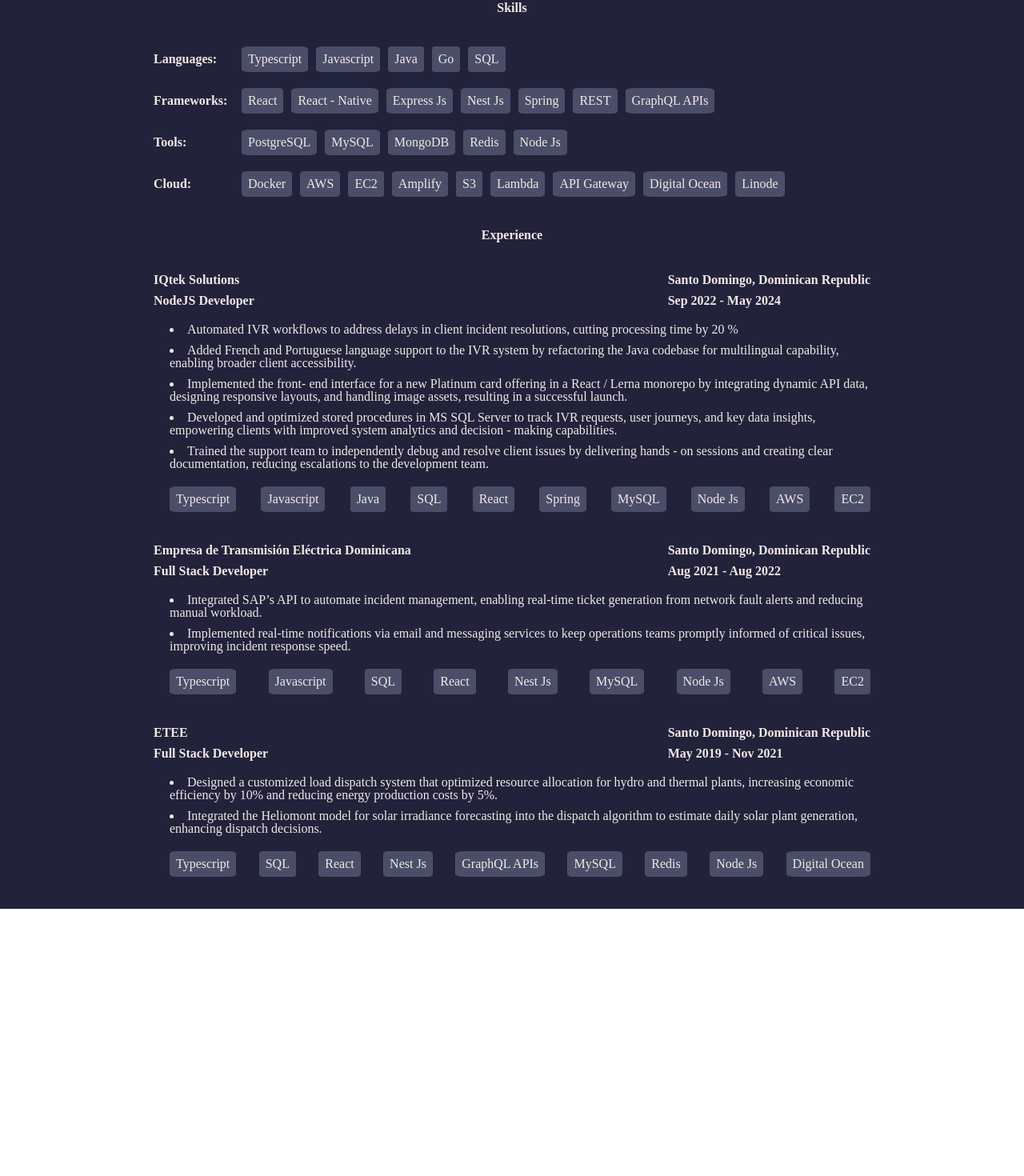
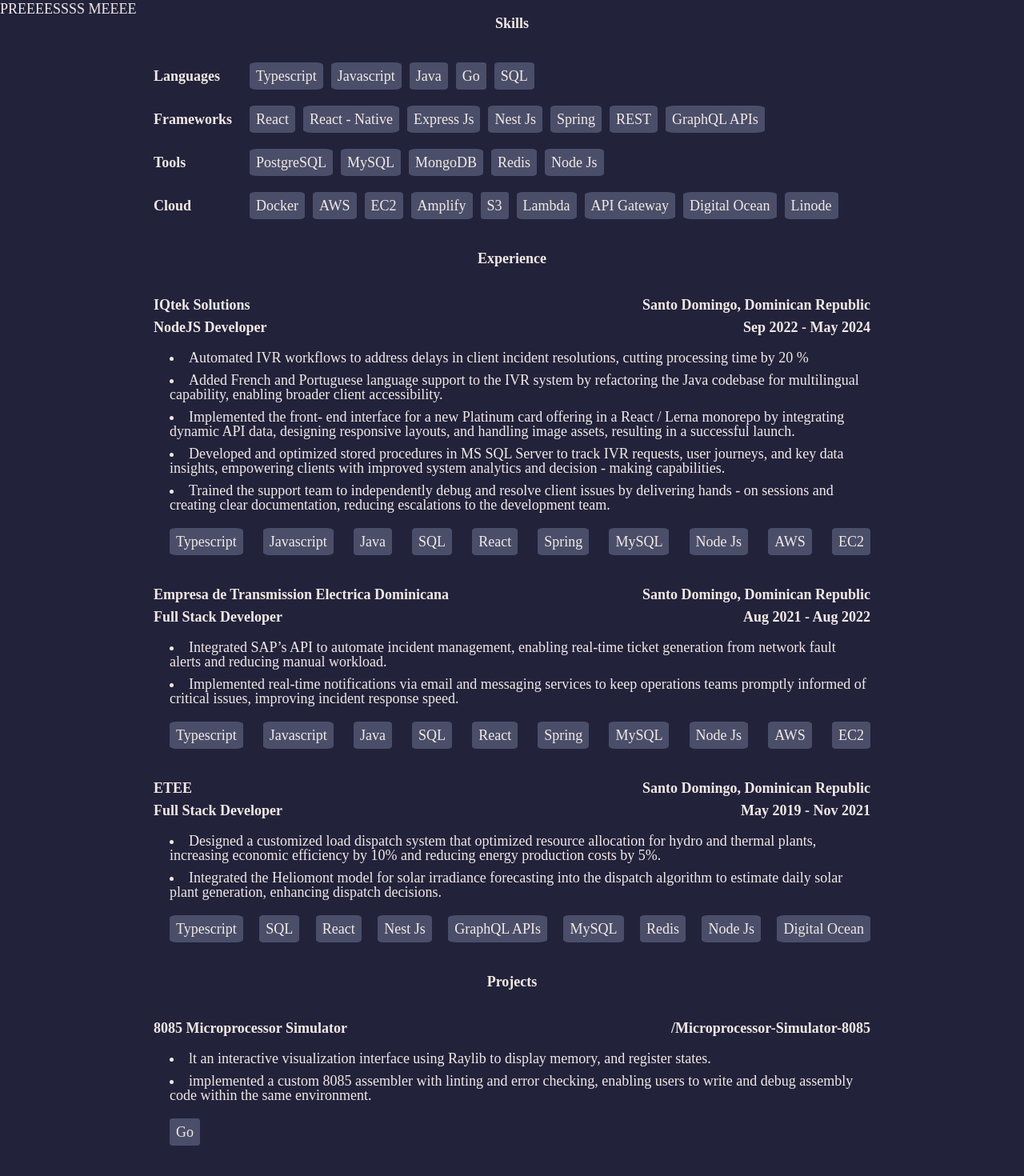
Before and after one commit to CollegeRideOut/collegerideout.dev, a React (Vite) app: page /work in a window 1280 px wide. Shown: the part 118-1588 px from the top of the page at 80% size. Before the commit the page ends 1254 px from the top, so only its background shows below. Built offline with nearby package versions, Linux system fonts and the light colour scheme.

Commit message:
added projects

```diff
--- a/src/routes/__root.tsx
+++ b/src/routes/__root.tsx
@@ -71,7 +71,8 @@ export const Route = createRootRoute({
                     height: '100%',
                     display: 'flex',
                     flexDirection: 'column',
-                    flex: '1 1 auto'
+                    flex: '1 1 auto',
+                    textDecoration: 'none', color: theme.colors.text, fontSize: 18,
                 }}
             >
 
@@ -96,15 +97,16 @@ export const Route = createRootRoute({
                             display: 'flex',
                             columnGap: 20
                         }}>
-                            <Link to="/stats" style={linkStyle}>
+                            <Link to="/about" style={linkStyle}>
                                 Stats
                             </Link>
                             <Link to="/work" style={linkStyle}>
-                                Work
+                                Resume
                             </Link>
                         </div>
                     </div>
                     <Outlet />
+                    <div style={{ width: '100%', height: 50 }}></div>
                 </ThemeContext.Provider>
             </div>
         )
--- a/src/routes/work.tsx
+++ b/src/routes/work.tsx
@@ -13,45 +13,51 @@ const initSkills = [
         title: 'Languages',
         visible: true,
         vals: [
-            { value: 'Typescript', on: true, },
-            { value: 'Javascript', on: true },
-            { value: 'Java', on: true },
-            { value: 'Go', on: true },
-            { value: 'SQL', on: true },
+            { value: 'Typescript', on: false, },
+            { value: 'Javascript', on: false },
+            { value: 'Java', on: false },
+            { value: 'Go', on: false },
+            { value: 'SQL', on: false },
+        ]
+
+    },
+    {
+        title: 'Frameworks',
+        visible: true,
+        vals: [
+            { value: 'React', on: false },
+            { value: 'React - Native', on: false },
+            { value: 'Express Js', on: false },
+            { value: 'Nest Js', on: false },
+            { value: 'Spring', on: false },
+            { value: 'REST', on: false },
+            { value: 'GraphQL APIs', on: false },
         ]
     },
     {
-        title: 'Frameworks',
+        title: 'Tools',
+        visible: true,
         vals: [
-            { value: 'React', on: true },
-            { value: 'React - Native', on: true },
-            { value: 'Express Js', on: true },
-            { value: 'Nest Js', on: true },
-            { value: 'Spring', on: true },
-            { value: 'REST', on: true },
-            { value: 'GraphQL APIs', on: true },
+            { value: 'PostgreSQL', on: false },
+            { value: 'MySQL', on: false },
+            { value: 'MongoDB', on: false },
+            { value: 'Redis', on: false, },
+            { value: 'Node Js', on: false },
         ]
     },
     {
-        title: 'Tools', vals: [
-            { value: 'PostgreSQL', on: true },
-            { value: 'MySQL', on: true },
-            { value: 'MongoDB', on: true },
-            { value: 'Redis', on: true, },
-            { value: 'Node Js', on: true },
-        ]
-    },
-    {
-        title: 'Cloud', vals: [
-            { value: 'Docker', on: true },
-            { value: 'AWS', on: true },
-            { value: 'EC2', on: true },
-            { value: 'Amplify', on: true },
-            { value: 'S3', on: true },
-            { value: 'Lambda', on: true },
-            { value: 'API Gateway', on: true },
-            { value: 'Digital Ocean', on: true },
-            { value: 'Linode', on: true },
+        title: 'Cloud',
+        visible: true,
+        vals: [
+            { value: 'Docker', on: false },
+            { value: 'AWS', on: false },
+            { value: 'EC2', on: false },
+            { value: 'Amplify', on: false },
+            { value: 'S3', on: false },
+            { value: 'Lambda', on: false },
+            { value: 'API Gateway', on: false },
+            { value: 'Digital Ocean', on: false },
+            { value: 'Linode', on: false },
 
         ]
     }
@@ -59,6 +65,8 @@ const initSkills = [
 
 let initExperience = [
     {
+
+        visible: true,
         company: 'IQtek Solutions',
         position: 'NodeJS Developer',
         localtion: 'Santo Domingo, Dominican Republic',
@@ -68,7 +76,6 @@ let initExperience = [
             'Java', 'Typescript', 'Javascript', 'SQL', 'React',
             'Spring', 'MySQL', 'AWS', 'Node Js', 'EC2'
         ],
-        skills: [['1', 1]],
         description: [
             {
                 value: 'Automated IVR workflows to address delays in client incident resolutions, cutting processing time by 20 %',
@@ -95,17 +102,19 @@ let initExperience = [
     },
 
     {
-        company: 'Empresa de Transmisión Eléctrica Dominicana',
+
+        visible: true,
+        company: 'Empresa de Transmission Electrica Dominicana',
         position: 'Full Stack Developer',
         localtion: 'Santo Domingo, Dominican Republic',
         startDate: 'Aug 2021',
         endDate: 'Aug 2022',
+        _skills: [
+            'Java', 'Typescript', 'Javascript', 'SQL', 'React',
+            'Spring', 'MySQL', 'AWS', 'Node Js', 'EC2'
 
-        skills: [['1', 1]],
-        _skills: [
-            'Typescript', 'Javascript', 'SQL', 'React',
-            'MySQL', 'AWS', 'Node Js', 'EC2', 'Nest Js'
         ],
+
         description: [
             {
                 value: 'Integrated SAP’s API to automate incident management, enabling real-time ticket generation from network fault alerts and reducing manual workload.',
@@ -122,13 +131,13 @@ let initExperience = [
 
 
     {
+
+        visible: true,
         company: 'ETEE ',
         position: 'Full Stack Developer',
         localtion: 'Santo Domingo, Dominican Republic',
         startDate: 'May 2019',
         endDate: 'Nov 2021',
-
-        skills: [['1', 1]],
         _skills: [
             'Typescript', 'SQL', 'React',
             'MySQL', 'Node Js', 'Nest Js', 'Digital Ocean', 'GraphQL APIs', 'Redis'
@@ -149,27 +158,55 @@ let initExperience = [
     }
 
 ]
-const flatSkills = initSkills.flatMap((type, i) => { return type.vals.map((s, idx) => [type.title, i, s.value, idx]) })
 
-// this is wrong  just modifing to have idxes and names of each experience
-initExperience.forEach((e) => {
-    e.skills = flatSkills.filter((fs) => e._skills.includes(fs[2] as string))
-})
+const intProjects = [
+    {
+        visible: true,
+        name: '8085 Microprocessor Simulator',
+        linkShow: '/Microprocessor-Simulator-8085',
+        _link: 'https://github.com/CollegeRideOut/Microprocessor-Simulator-8085',
+        _skills: [
+            'Go'
+        ],
+        description: [
+            {
+                value: 'lt an interactive visualization interface using Raylib to display memory, and register states.',
+                visible: true
+            },
+            {
+                value: 'implemented a custom 8085 assembler with linting and error checking, enabling users to write and debug assembly code within the same environment.',
+                visible: true
+            },
+
+        ]
+    },
+]
 
 
 function Work() {
     const { vals: theme } = useContext(ThemeContext);
     const [skills, setSkills] = useState(initSkills);
     const [experience, setExperience] = useState(initExperience)
+    const [projects, setProjects] = useState(intProjects)
+    const [skillfilterVals, setSkillsFillterVals] = useState<[number, number][]>([])
+    const genHtmlForPdf = () => {
+        let x = document.getElementById('resume');
+        console.log(x?.innerHTML)
+    }
+
+
+    const webAndPdf = (pdf = false) => {
         return (
-        <div style={{
+            <div id={'resume'} style={{
                 width: '100%',
                 flexDirection: 'column',
                 display: 'flex',
                 flex: '1 1 auto',
                 height: '100%',
                 color: theme.colors.text
+
             }}>
+                <div onClick={() => genHtmlForPdf()} >PREEEESSSS MEEEE </div>
                 <div
                     style={{
                         width: '100%',
@@ -225,11 +262,11 @@ function Work() {
                                 <div style={{ display: 'flex', flexDirection: 'column', rowGap: 20 }}>
                                     {skills.map((currSkill, currSkillIdx) => {
                                         return (
+
                                             <div key={`${currSkill.title}-${currSkillIdx}`}
                                                 style={{
-                                                display: 'flex',
+                                                    display: !pdf ? 'flex' : (currSkill.visible ? 'flex' : 'none'),
                                                     flexDirection: 'row',
-
                                                     height: 'min-content',
                                                     rowGap: 50,
                                                     columnGap: 10,
@@ -237,20 +274,36 @@ function Work() {
 
                                                 }}
                                             >
-                                            <div style={{
-                                                width: 100,
+                                                <div
+                                                    style={{
+                                                        width: 110,
                                                         fontWeight: 'bold'
-                                            }}>{currSkill.title}: </div>{
+                                                    }}
+                                                    onClick={() => {
+                                                        const skillCopy: typeof skills = JSON.parse(JSON.stringify(skills))
+
+                                                        skillCopy[currSkillIdx].visible = !skillCopy[currSkillIdx].visible
+
+                                                        setSkills(skillCopy)
+                                                    }}
+                                                >
+                                                    {currSkill.title}
+                                                </div>
+                                                {
                                                     (currSkill.vals.map((skill, idx) => (
                                                         <div key={`skill-${idx}}`}
                                                             onClick={() => {
                                                                 const skillsCopy: typeof skills = JSON.parse(JSON.stringify(skills))
+                                                                const setSkillsFillterValsCopy: typeof skills = JSON.parse(JSON.stringify(setSkillsFillterVals))
+                                                                if (skillsCopy[currSkillIdx].vals[idx].on){
+
+                                                                }
                                                                 skillsCopy[currSkillIdx].vals[idx].on = !skillsCopy[currSkillIdx].vals[idx].on
 
                                                                 setSkills(skillsCopy);
                                                             }}
                                                             style={{
-                                                            background: skill.on ? theme.colors.primary : theme.colors.secondary,
+                                                                background: !skill.on ? theme.colors.primary : theme.colors.secondary,
                                                                 //height: 'min-content',
                                                                 padding: 8,
                                                                 borderRadius: '10%',
@@ -267,15 +320,28 @@ function Work() {
                                         display: 'flex',
                                         justifyContent: 'center',
                                         flexDirection: 'row',
-                                    rowGap: 50,
                                         fontWeight: 'bold'
 
                                     }}
                                 >Experience</div>
                                 {experience.map((ex, exIdx) => {
                                     return (
-                                    <div style={{ display: 'flex', flexDirection: 'column', rowGap: 20 }} key={`ex-${exIdx}`}>
                                         <div
+                                            style={{
+                                                display: !pdf ? 'flex' : (ex.visible ? 'flex' : 'none'),
+                                                flexDirection: 'column', rowGap: 20
+                                            }}
+                                            key={`ex-${exIdx}`}
+
+                                        >
+                                            <div
+
+                                                onClick={() => {
+                                                    console.log('ex ', exIdx)
+                                                    const experienceCopy: typeof experience = JSON.parse(JSON.stringify(experience))
+                                                    experienceCopy[exIdx].visible = !experienceCopy[exIdx].visible
+                                                    setExperience(experienceCopy)
+                                                }}
 
                                                 style={{ fontWeight: 'bold', display: 'flex', flexDirection: 'row', justifyContent: 'space-between' }}
                                             >
@@ -289,7 +355,7 @@ function Work() {
                                                 </div>
 
                                                 <div
-                                                style={{ rowGap: 10, display: 'flex', flexDirection: 'column' }}
+                                                    style={{ rowGap: 10, display: 'flex', flexDirection: 'column', justifyContent: 'right', alignItems: 'end' }}
                                                 >
 
                                                     <p>{ex.localtion}</p>
@@ -299,9 +365,16 @@ function Work() {
                                             <div style={{ marginLeft: 20, display: 'flex', flexDirection: 'column', rowGap: 10 }}>
                                                 {ex.description.map((des, desIdx) => {
                                                     return (
-                                                    <li key={`ex-des${desIdx}`}
+                                                        <li
+                                                            onClick={() => {
+
+                                                                const experienceCopy: typeof experience = JSON.parse(JSON.stringify(experience))
+                                                                experienceCopy[exIdx].description[desIdx].visible = !experienceCopy[exIdx].description[desIdx].visible
+                                                                setExperience(experienceCopy)
+                                                            }}
+                                                            key={`ex-des${desIdx}`}
                                                             style={{
-                                                            display: 'list-item',
+                                                                display: !pdf ? 'list-item' : (des.visible ? 'list-item' : 'none'),
                                                                 listStyleType: 'disc'
                                                             }}>
                                                             {des.value}
@@ -310,20 +383,14 @@ function Work() {
                                                 })}
                                             </div>
                                             <div style={{ display: 'flex', flexDirection: 'row', justifyContent: 'space-between', flexWrap: 'wrap', marginLeft: 20 }}>
-                                            {skills.map((currSkill, currSkillIdx) => {
+                                                {skills.map((currSkill) => {
                                                     return (
                                                         <>
                                                             {
                                                                 (currSkill.vals.filter((i) => (ex._skills.includes(i.value))).map((skill, idx) => (
-                                                                <div key={`skill-${idx}}`}
-                                                                    onClick={() => {
-                                                                        const skillsCopy: typeof skills = JSON.parse(JSON.stringify(skills))
-                                                                        skillsCopy[currSkillIdx].vals[idx].on = !skillsCopy[currSkillIdx].vals[idx].on
-
-                                                                        setSkills(skillsCopy);
-                                                                    }}
+                                                                    <div key={`ex-skill-${idx}}`}
                                                                         style={{
-                                                                        background: skill.on ? theme.colors.primary : theme.colors.secondary,
+                                                                            background: !skill.on ? theme.colors.primary : theme.colors.secondary,
                                                                             //height: 'min-content',
                                                                             padding: 8,
                                                                             borderRadius: '10%',
@@ -338,8 +405,93 @@ function Work() {
                                         </div>
                                     )
                                 })}
-                            <div>
+                                <div
+                                    style={{
+                                        width: '100%',
+                                        display: 'flex',
+                                        justifyContent: 'center',
+                                        flexDirection: 'row',
+                                        fontWeight: 'bold'
+
+                                    }}
+                                >Projects</div>
+
+
+                                {projects.map((pj, pjIdx) => {
+                                    return (
+                                        <div
+                                            style={{
+                                                display: !pdf ? 'flex' : (pj.visible ? 'flex' : 'none'),
+                                                flexDirection: 'column', rowGap: 20
+                                            }}
+                                            key={`pj-${pjIdx}`}
+                                        >
+                                            <div
+
+
+                                                onClick={() => {
+                                                    const projectsCopy: typeof projects = JSON.parse(JSON.stringify(projects))
+                                                    projectsCopy[pjIdx].visible = !projectsCopy[pjIdx].visible
+                                                    setProjects(projectsCopy)
+                                                }}
+                                                style={{ fontWeight: 'bold', display: 'flex', flexDirection: 'row', justifyContent: 'space-between' }}
+                                            >
+                                                <div
+                                                    style={{ rowGap: 10, fontWeight: 'bold', display: 'flex', flexDirection: 'column', }}
+                                                >
+                                                    <p>{pj.name}</p>
+
                                                 </div>
+
+                                                <div
+                                                    style={{ rowGap: 10, display: 'flex', flexDirection: 'column' }}
+                                                >
+                                                    <a style={{ textDecoration: 'none', color: 'inherit' }} href={pj._link}>{pj.linkShow}</a>
+                                                </div>
+                                            </div>
+                                            <div style={{ marginLeft: 20, display: 'flex', flexDirection: 'column', rowGap: 10 }}>
+                                                {pj.description.map((des, desIdx) => {
+                                                    return (
+                                                        <li
+                                                            onClick={() => {
+                                                                const projectsCopy: typeof projects = JSON.parse(JSON.stringify(projects))
+                                                                projectsCopy[pjIdx].description[desIdx].visible = !projectsCopy[pjIdx].description[desIdx].visible
+                                                                setProjects(projectsCopy)
+                                                            }}
+                                                            key={`pj-des${desIdx}`}
+                                                            style={{
+                                                                display: !pdf ? 'list-item' : (des.visible ? 'list-item' : 'none'),
+                                                                listStyleType: 'disc'
+                                                            }}>
+                                                            {des.value}
+                                                        </li>
+                                                    )
+                                                })}
+                                            </div>
+                                            <div style={{ display: 'flex', flexDirection: 'row', justifyContent: 'space-between', flexWrap: 'wrap', marginLeft: 20 }}>
+                                                {skills.map((currSkill) => {
+                                                    return (
+                                                        <>
+                                                            {
+                                                                (currSkill.vals.filter((i) => (pj._skills.includes(i.value))).map((skill, idx) => (
+                                                                    <div key={`pj-skill-${idx}}`}
+                                                                        style={{
+                                                                            background: !skill.on ? theme.colors.primary : theme.colors.secondary,
+                                                                            //height: 'min-content',
+                                                                            padding: 8,
+                                                                            borderRadius: '10%',
+                                                                        }}
+                                                                    > {skill.value}</div>
+                                                                )))}
+                                                        </>
+                                                    )
+                                                })}
+
+                                            </div>
+                                        </div>
+                                    )
+                                })}
+
                             </div>
 
                         </div>
@@ -347,4 +499,10 @@ function Work() {
                 </div>
             </div >
         )
+
     }
+
+
+    return webAndPdf(true)
+
+}
```
Lines whose indentation alone changed are shown as unchanged.
